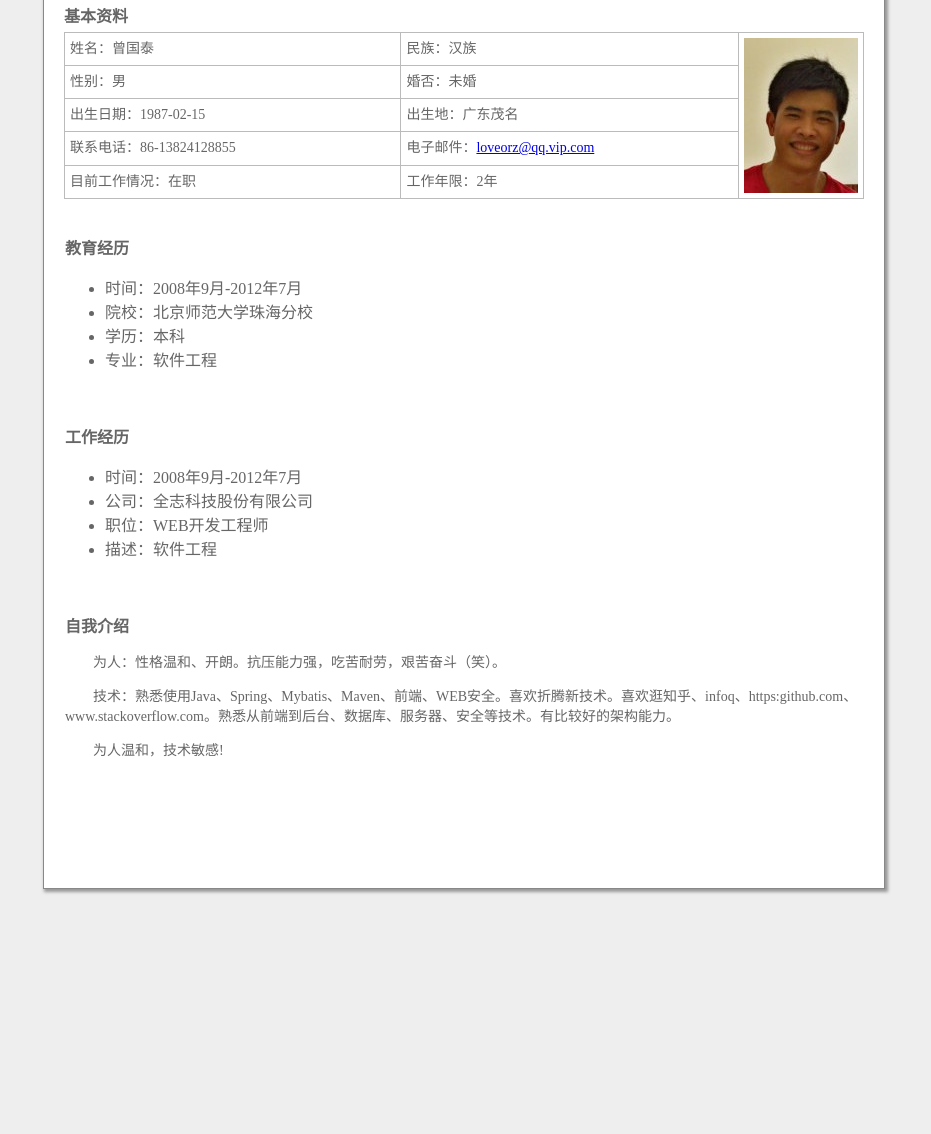
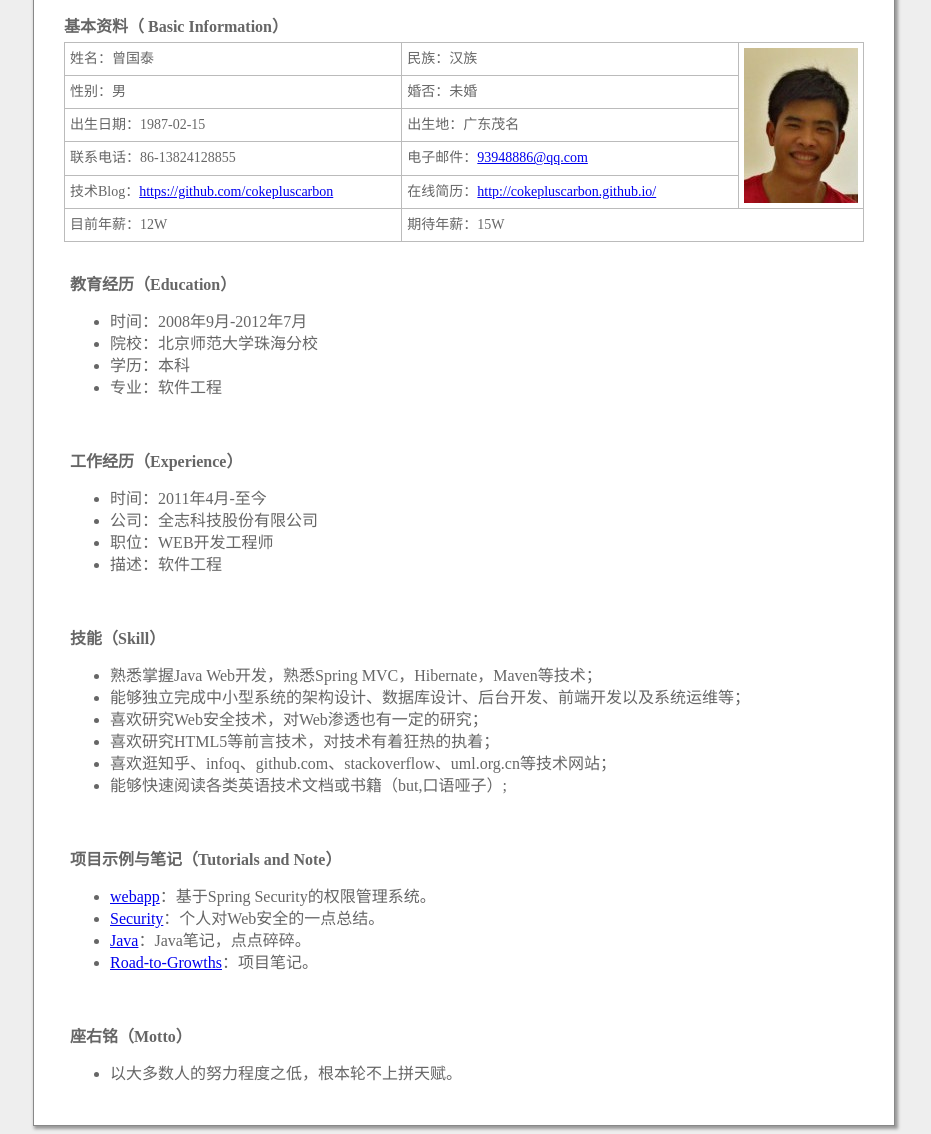
Before and after one commit to cokepluscarbon/cokepluscarbon.github.com, a plain HTML site: page index.html in a window 1280 px wide. Shown: the part 91-1225 px from the top of the page, without its empty margins (176-1107 px from the left). Before the commit the page ends 988 px from the top, so only its background shows below. Drawn offline with Linux system fonts and the light colour scheme.

Commit message:
更新个人简历

```diff
--- a/index.html
+++ b/index.html
@@ -3,7 +3,7 @@
 <head>
 	<meta charset="UTF-8">
 	<title>曾国泰个人简历</title>
-	<!-- 干嘛偷看我源码！既然看了，好吧，8k求带走！ :P -->
+	<!-- 干嘛看我源码！:P -->
 	<style type="text/css">
 	body {
 		color: #666;
@@ -11,9 +11,8 @@
 	}
 	article {
 		margin: 0 auto;
-		padding: 10px 20px;
+		padding: 20px 30px;
 		width: 800px;
-		height: 950px;
 		border: solid 1px #888;
 		background-color: #fff;
 		box-shadow: 2px 2px 3px 1px #999;
@@ -40,6 +39,9 @@
 		text-indent: 2em;
 	}
 	section {
+		margin-top:20px;
+		padding:3px 5px;
+		position:relative;
 		border: dashed 1px white;
 	}
 	section:hover {
@@ -49,6 +51,9 @@
 	section:hover div {
 		display: block !important;
 	}
+	ul li {
+		line-height: 22px;
+	}
 	</style>
 </head>
 <body>
@@ -56,14 +61,14 @@
 		<header>
 			<h1 style="text-align:center;">曾国泰个人简历</h1>
 		</header>
-		<!-- 基本信息{ -->
-		<h3>基本资料</h3>
+		<!-- 基本信息 -->
+		<h3>基本资料（ Basic Information）</h3>
 		<table>
 			<tr>
 				<td>姓名：曾国泰</td>
 				<td>民族：汉族</td>
 				<td rowspan="5" style="padding:5px; height:114px;">
-					<img src="images/mine.jpg" width="114" height="155" style="float:left;" />
+					<img src="images/mine.jpg" width="114" height="155" style="float:left;" title="U can call me tiger!"/>
 				</td>
 			</tr>
 			<tr>
@@ -76,48 +81,73 @@
 			</tr>
 			<tr>
 				<td>联系电话：86-13824128855</td>
-				<td>电子邮件：<a href="mailto:loveorz@qq.vip.com">loveorz@qq.vip.com</a></td>
+				<td>电子邮件：<a href="mailto:93948886@qq.com" title="Email me!">93948886@qq.com</a></td>
 			</tr>
 			<tr>
-				<td>目前工作情况：在职</td>
-				<td>工作年限：2年</td>
+				<td>技术Blog：<a href="https://github.com/cokepluscarbon?tab=repositories" title="技术Blog" target="_blank">https://github.com/cokepluscarbon</a></td>
+				<td>在线简历：<a href="http://cokepluscarbon.github.io/" title="在线简历" target="_blank">http://cokepluscarbon.github.io/</a></td>
+			</tr>
+			<tr>
+				<td>目前年薪：12W</td>
+				<td colspan="2">期待年薪：15W</td>
 			</tr>
 		</table>
-		<!-- 基本信息} -->
 
-		<!-- 教育经历{ -->
-		<section style="margin-top:30px; position:relative;">
-			<h3>教育经历</h3>
+		<!-- 教育经历 -->
+		<section>
+			<h3>教育经历（Education）</h3>
 			<ul>
 				<li>时间：2008年9月-2012年7月</li>
 				<li>院校：北京师范大学珠海分校</li>
 				<li>学历：本科</li>
 				<li>专业：软件工程</li>
 			</ul>
-			<div style="display:none; font-size:90px; line-height:100%; text-align:center; color:white; position:absolute; right:20px; top: 10px; border-radius:50%; width:100px; height:100px; background:#369;">1</div>
 		</section>
 
-		<!-- 教育经历{ -->
-		<section style="margin-top:30px; position:relative;">
-			<h3>工作经历</h3>
+		<!-- 工作经历 -->
+		<section>
+			<h3>工作经历（Experience）</h3>
 			<ul>
-				<li>时间：2008年9月-2012年7月</li>
+				<li>时间：2011年4月-至今</li>
 				<li>公司：全志科技股份有限公司</li>
 				<li>职位：WEB开发工程师</li>
 				<li>描述：软件工程</li>
 			</ul>
-			<div style="display:none; font-size:90px; line-height:100%; text-align:center; color:white; position:absolute; right:20px; top: 10px; border-radius:50%; width:100px; height:100px; background:#369;">1</div>
 		</section>
 
-		<!-- 教育经历{ -->
-		<section style="margin-top:30px; position:relative;">
-			<h3>自我介绍</h3>
-			<p>为人：性格温和、开朗。抗压能力强，吃苦耐劳，艰苦奋斗（笑）。</p>
-			<p>技术：熟悉使用Java、Spring、Mybatis、Maven、前端、WEB安全。喜欢折腾新技术。喜欢逛知乎、infoq、https:github.com、www.stackoverflow.com。熟悉从前端到后台、数据库、服务器、安全等技术。有比较好的架构能力。</p>
-			<p>为人温和，技术敏感!</p>
-			<div style="display:none; font-size:90px; line-height:100%; text-align:center; color:white; position:absolute; right:20px; top: 10px; border-radius:50%; width:100px; height:100px; background:#369; z-index:-0;">1</div>
+		<!-- 技能 -->
+		<section>
+			<h3>技能（Skill）</h3>
+			<p>
+				<ul>
+					<li>熟悉掌握Java Web开发，熟悉Spring MVC，Hibernate，Maven等技术；</li>
+					<li>能够独立完成中小型系统的架构设计、数据库设计、后台开发、前端开发以及系统运维等；</li>
+					<li>喜欢研究Web安全技术，对Web渗透也有一定的研究；</li>
+					<li>喜欢研究HTML5等前言技术，对技术有着狂热的执着；</li>
+					<li>喜欢逛知乎、infoq、github.com、stackoverflow、uml.org.cn等技术网站；</li>
+					<li>能够快速阅读各类英语技术文档或书籍（but,口语哑子）;</li>
+				</ul>
+			</p>
 		</section>
 
+		<!-- 项目示例与笔记 -->
+		<section>
+			<h3>项目示例与笔记（Tutorials and Note）</h3>
+			<ul>
+				<li><a href="https://github.com/cokepluscarbon/webapp" target="_blacnk" title="Click me!">webapp</a>：基于Spring Security的权限管理系统。</li>
+				<li><a href="https://github.com/cokepluscarbon/Security" target="_blacnk" title="Click me!">Security</a>：个人对Web安全的一点总结。</li>
+				<li><a href="https://github.com/cokepluscarbon/Java" target="_blank" title="Click me!">Java</a>：Java笔记，点点碎碎。</li>
+				<li><a href="https://github.com/cokepluscarbon/Road-to-Growth" target="_blank" title="Click me!">Road-to-Growths</a>：项目笔记。</li>
+			</ul>
+		</section>
+
+		<!-- 座右铭{ -->
+		<section>
+			<h3>座右铭（Motto）</h3>
+			<ul>
+				<li>以大多数人的努力程度之低，根本轮不上拼天赋。</li>
+			</ul>
+		</section>
 	</article>
 </body>
 </html>
```
